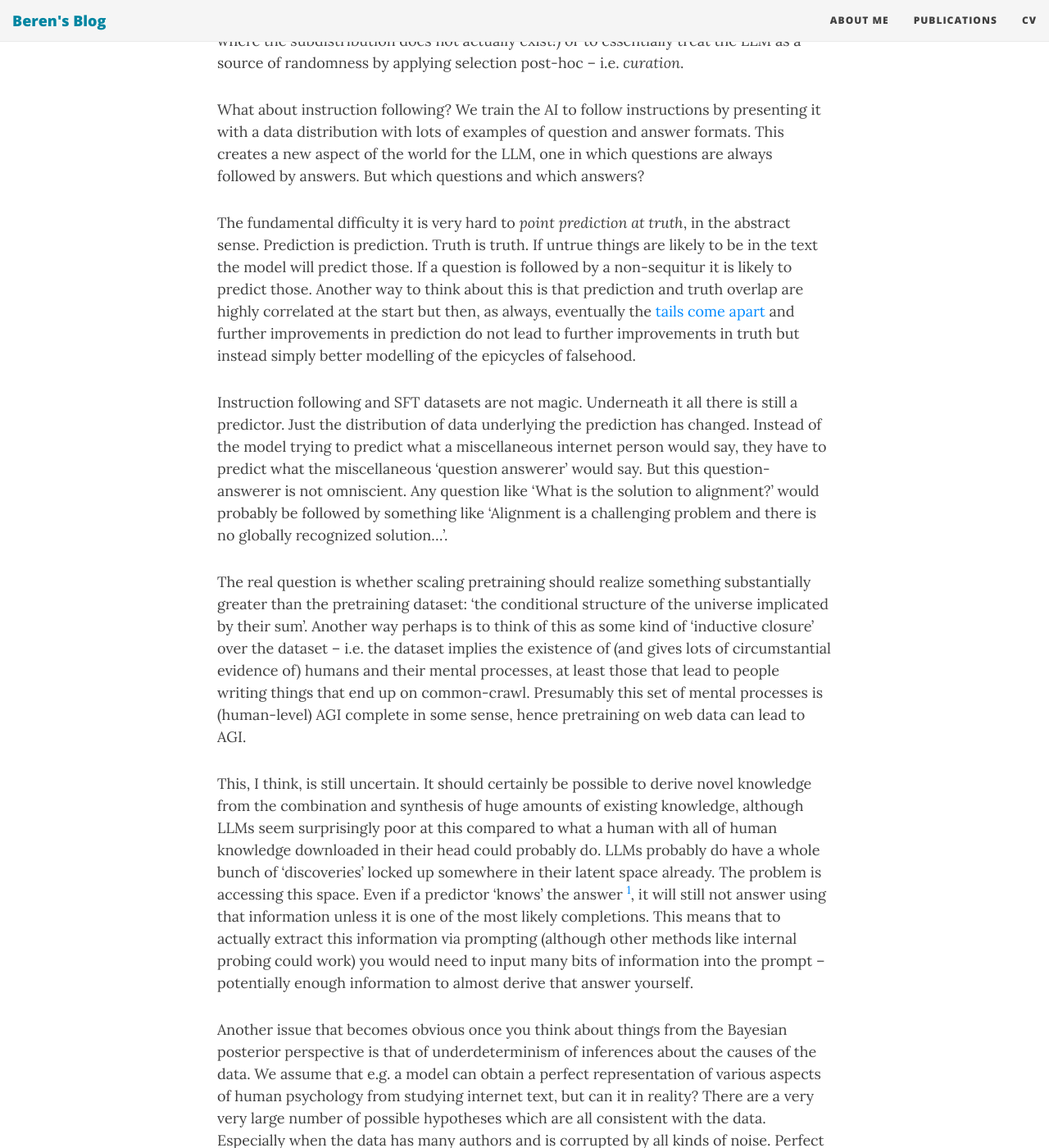
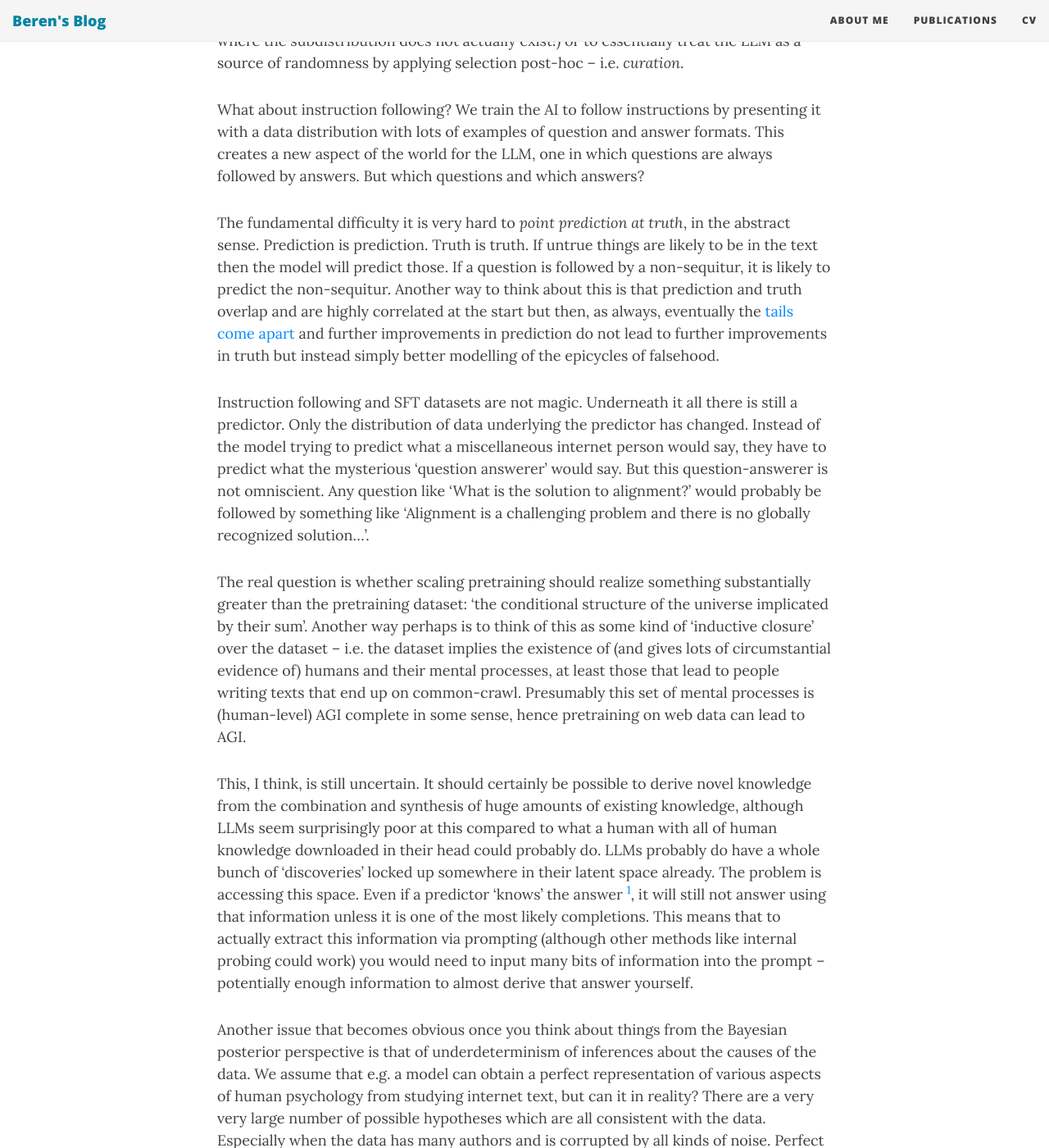
Before and after one commit to BerenMillidge/BerenMillidge.github.io, a Jekyll site: the page built from _posts/2025-08-03-The-Limit-Of-Prediction-Is-Not-Omniscience.md, in a window 1280 px wide and 1400 px high, scrolled down 1736 px. Shown: the whole window at 82% size. Built offline with Jekyll 4.4.1, drawn with Linux system fonts in a browser that asks for light colours; nearby versions of some CDN libraries.

Commit message:
Update 2025-08-03-The-Limit-Of-Prediction-Is-Not-Omniscience.md

```diff
--- a/_posts/2025-08-03-The-Limit-Of-Prediction-Is-Not-Omniscience.md
+++ b/_posts/2025-08-03-The-Limit-Of-Prediction-Is-Not-Omniscience.md
@@ -17,11 +17,11 @@ Well then, isn't the solution just clever prompting? Like if we write something
 
 What about instruction following? We train the AI to follow instructions by presenting it with a data distribution with lots of examples of question and answer formats. This creates a new aspect of the world for the LLM, one in which questions are always followed by answers. But which questions and which answers?
 
-The fundamental difficulty it is very hard to *point prediction at truth*, in the abstract sense. Prediction is prediction. Truth is truth. If untrue things are likely to be in the text the model will predict those. If a question is followed by a non-sequitur it is likely to predict those. Another way to think about this is that prediction and truth overlap are highly correlated at the start but then, as always, eventually the [tails come apart](https://www.lesswrong.com/posts/dC7mP5nSwvpL65Qu5/why-the-tails-come-apart) and further improvements in prediction do not lead to further improvements in truth but instead simply better modelling of the epicycles of falsehood.
+The fundamental difficulty it is very hard to *point prediction at truth*, in the abstract sense. Prediction is prediction. Truth is truth. If untrue things are likely to be in the text then the model will predict those. If a question is followed by a non-sequitur, it is likely to predict the non-sequitur. Another way to think about this is that prediction and truth overlap and are highly correlated at the start but then, as always, eventually the [tails come apart](https://www.lesswrong.com/posts/dC7mP5nSwvpL65Qu5/why-the-tails-come-apart) and further improvements in prediction do not lead to further improvements in truth but instead simply better modelling of the epicycles of falsehood.
 
-Instruction following and SFT datasets are not magic. Underneath it all there is still a predictor. Just the distribution of data underlying the prediction has changed. Instead of the model trying to predict what a miscellaneous internet person would say, they have to predict what the miscellaneous 'question answerer' would say. But this question-answerer is not omniscient. Any question like 'What is the solution to alignment?' would probably be followed by something like 'Alignment is a challenging problem and there is no globally recognized solution...'.
+Instruction following and SFT datasets are not magic. Underneath it all there is still a predictor. Only the distribution of data underlying the predictor has changed. Instead of the model trying to predict what a miscellaneous internet person would say, they have to predict what the mysterious 'question answerer' would say. But this question-answerer is not omniscient. Any question like 'What is the solution to alignment?' would probably be followed by something like 'Alignment is a challenging problem and there is no globally recognized solution...'.
 
-The real question is whether scaling pretraining should realize something substantially greater than the pretraining dataset: 'the conditional structure of the universe implicated by their sum'. Another way perhaps is to think of this as some kind of 'inductive closure' over the dataset -- i.e. the dataset implies the existence of (and gives lots of circumstantial evidence of) humans and their mental processes, at least those that lead to people writing things that end up on common-crawl. Presumably this set of mental processes is (human-level) AGI complete in some sense, hence pretraining on web data can lead to AGI.
+The real question is whether scaling pretraining should realize something substantially greater than the pretraining dataset: 'the conditional structure of the universe implicated by their sum'. Another way perhaps is to think of this as some kind of 'inductive closure' over the dataset -- i.e. the dataset implies the existence of (and gives lots of circumstantial evidence of) humans and their mental processes, at least those that lead to people writing texts that end up on common-crawl. Presumably this set of mental processes is (human-level) AGI complete in some sense, hence pretraining on web data can lead to AGI.
 
 This, I think, is still uncertain. It should certainly be possible to derive novel knowledge from the combination and synthesis of huge amounts of existing knowledge, although LLMs seem surprisingly poor at this compared to what a human with all of human knowledge downloaded in their head could probably do. LLMs probably do have a whole bunch of 'discoveries' locked up somewhere in their latent space already. The problem is accessing this space. Even if a predictor 'knows' the answer [^1], it will still not answer using that information unless it is one of the most likely completions. This means that to actually extract this information via prompting (although other methods like internal probing could work) you would need to input many bits of information into the prompt -- potentially enough information to almost derive that answer yourself.
 
```
